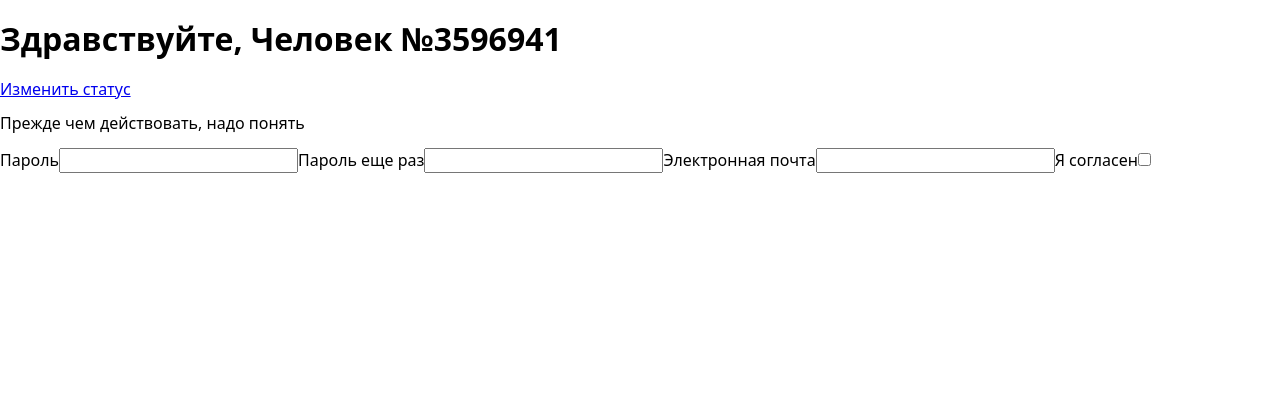
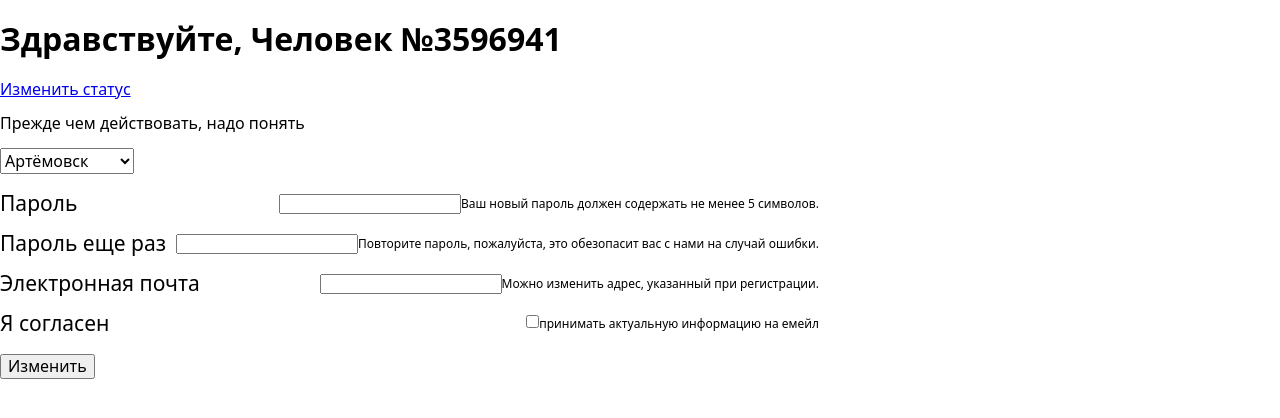
Before and after one commit to arestus/user-status-react-app, a React (Create React App) app: page / in a window 1280 px wide. Shown: the top 418 px of the page. Built offline with nearby package versions, Linux system fonts and the light colour scheme.

Commit message:
Added form settings

```diff
--- a/src/components/FormMain/FormMain.js
+++ b/src/components/FormMain/FormMain.js
@@ -1,4 +1,5 @@
 import { useState } from 'react';
+import cities from '../../cities.json';
 
 import styles from './FormMain.module.css';
 
@@ -19,34 +20,53 @@ const FormMain = () => {
   return (
     <>
       <h1>Здравствуйте, Человек №3596941</h1>
+
       <a href="#" onClick={() => setInput(!input)}>
         Изменить статус
       </a>
+
       {input && (
         <form onSubmit={handleChangeStatus}>
           <input type="text" value={value} onChange={handleChange} />
           <button type="submit">Сменить статус</button>
         </form>
       )}
+
       <p>{status}</p>
+
       <div className={styles.container__form}>
         <form className={styles.form}>
-          <label>
-            Пароль
-            <input />
-          </label>
-          <label>
-            Пароль еще раз
-            <input />
-          </label>
-          <label>
-            Электронная почта
-            <input />
-          </label>
-          <label>
-            Я согласен
+          <select className={styles.form__select}>
+            {cities.map((option, i) => (
+              <option value={option.city} key={i}>
+                {option.city}
+              </option>
+            ))}
+          </select>
+          <div className={styles.form__field}>
+            <label>Пароль</label>
+            <input type="text" />
+            <span>Ваш новый пароль должен содержать не менее 5 символов.</span>
+          </div>
+          <div className={styles.form__field}>
+            <label>Пароль еще раз</label>
+            <input type="text" />
+            <span>
+              Повторите пароль, пожалуйста, это обезопасит вас с нами на случай
+              ошибки.
+            </span>
+          </div>
+          <div className={styles.form__field}>
+            <label>Электронная почта</label>
+            <input type="text" />
+            <span>Можно изменить адрес, указанный при регистрации.</span>
+          </div>
+          <div className={styles.form__field}>
+            <label>Я согласен</label>
             <input type="checkbox" />
-          </label>
+            <span>принимать актуальную информацию на емейл</span>
+          </div>
+          <button type="submit">Изменить</button>
         </form>
       </div>
     </>
--- a/src/components/FormMain/FormMain.module.css
+++ b/src/components/FormMain/FormMain.module.css
@@ -1,5 +1,32 @@
-/* .container__form {
-} */
+.container__form {
+  float: left;
+}
 /* .form {
   columns: 2;
 } */
+.form__field {
+  clear: both;
+  text-align: right;
+  line-height: 25px;
+  margin-bottom: 20px;
+  font-size: 12px;
+  line-height: 20px;
+}
+.form__select {
+  margin-bottom: 20px;
+}
+
+label {
+  font-size: 21px;
+  line-height: 19px;
+  float: left;
+  padding-right: 10px;
+}
+input {
+  margin-right: 10px;
+}
+
+/* .form__description {
+  font-size: 12px;
+  line-height: 20px;
+} */
--- a/src/index.css
+++ b/src/index.css
@@ -5,7 +5,6 @@ body {
     sans-serif;
   -webkit-font-smoothing: antialiased;
   -moz-osx-font-smoothing: grayscale;
-  box-sizing: border-box;
 }
 
 code {
```
